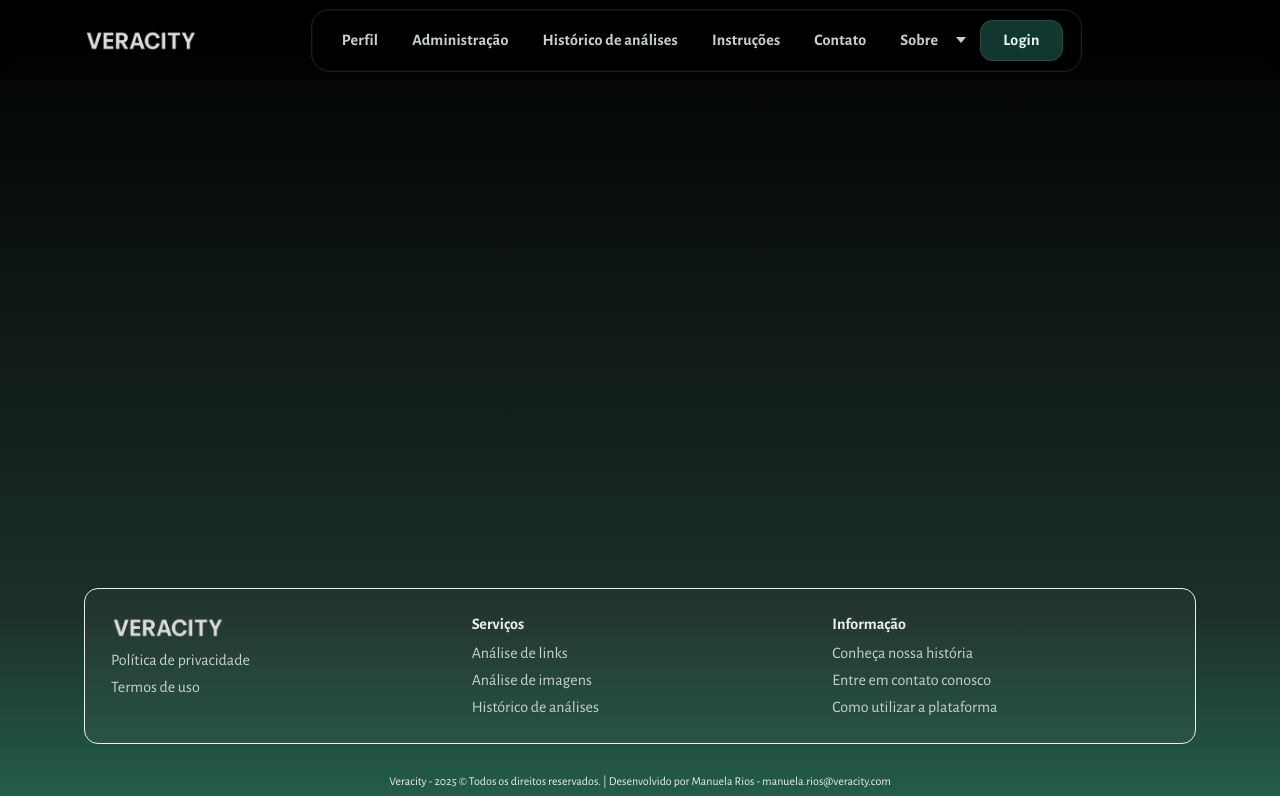
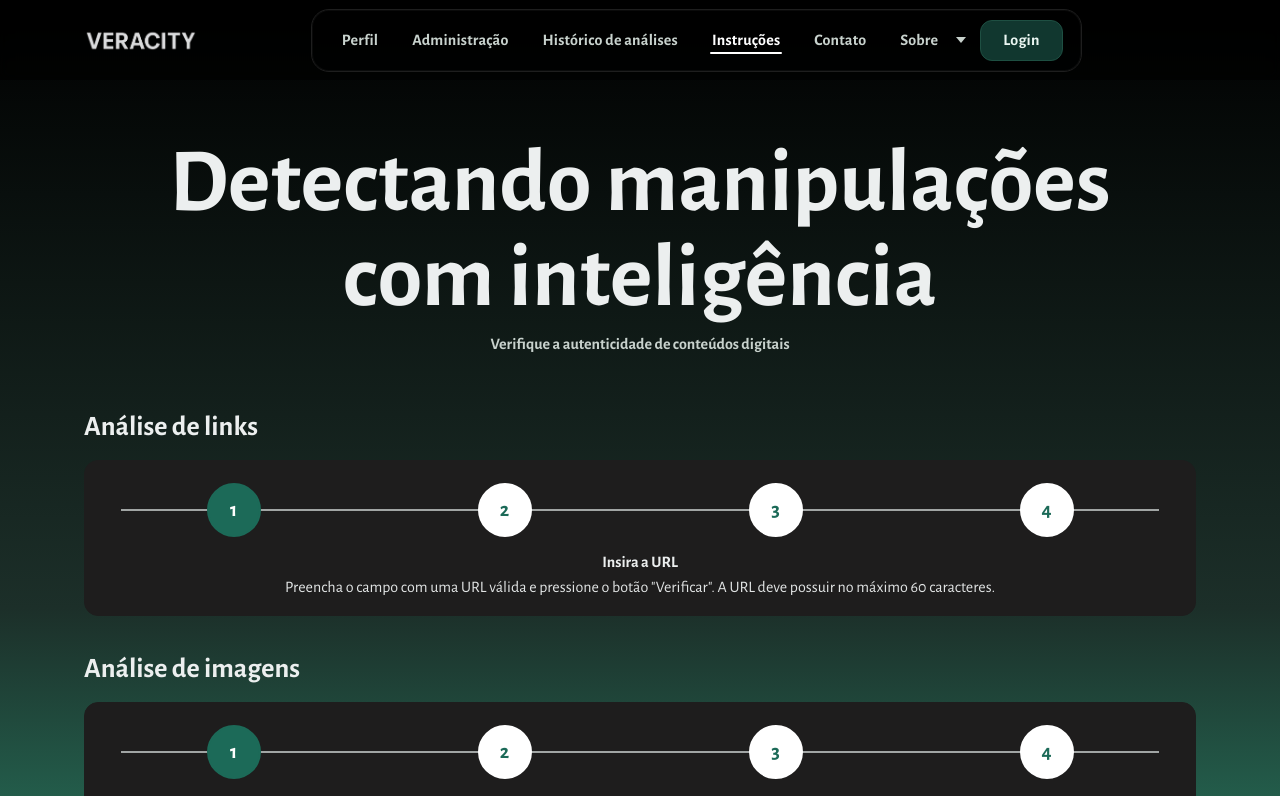
Before and after one commit to veracity-pfc/veracity-web, a React (Vite) app: page /instructions in a window 1280 px wide. Shown: the top 796 px of the page. Built offline with nearby package versions, Linux system fonts and the light colour scheme.

Commit message:
Criando tela de instruções

```diff
--- a/src/App.jsx
+++ b/src/App.jsx
@@ -4,6 +4,7 @@ import Header from './components/Header.jsx';
 import Footer from './components/Footer.jsx';
 import Home from './pages/Home.jsx';
 import About from './pages/About.jsx';
+import Instructions from './pages/Instructions.jsx';
 
 export default function App() {
   return (
@@ -12,6 +13,7 @@ export default function App() {
       <Routes>
         <Route path="/" element={<Home />} />
         <Route path="/about" element={<About />} />
+        <Route path="/instructions" element={<Instructions />} />
       </Routes>
       <Footer />
     </>
--- a/src/components/Header.jsx
+++ b/src/components/Header.jsx
@@ -22,6 +22,7 @@ export default function Header() {
   useEffect(() => {
     const path = window.location.pathname || '';
     if (path.startsWith('/about')) setActiveKey('sobre');
+    else if (path.startsWith('/instructions')) setActiveKey('instrucoes');
   }, []);
 
   useEffect(() => {
@@ -31,17 +32,11 @@ export default function Header() {
       setOpen(false);
     }
     function onKey(e) {
-      if (e.key === 'Escape') {
-        setOpen(false);
-        setMobileOpen(false);
-      }
+      if (e.key === 'Escape') { setOpen(false); setMobileOpen(false); }
     }
     document.addEventListener('click', onDocClick);
     document.addEventListener('keydown', onKey);
-    return () => {
-      document.removeEventListener('click', onDocClick);
-      document.removeEventListener('keydown', onKey);
-    };
+    return () => { document.removeEventListener('click', onDocClick); document.removeEventListener('keydown', onKey); };
   }, []);
 
   return (
@@ -52,16 +47,8 @@ export default function Header() {
           role="link"
           tabIndex={0}
           style={{ cursor: 'pointer' }}
-          onClick={(e) => {
-            e.preventDefault();
-            window.location.assign('/');
-          }}
-          onKeyDown={(e) => {
-            if (e.key === 'Enter' || e.key === ' ') {
-              e.preventDefault();
-              window.location.assign('/');
-            }
-          }}
+          onClick={(e) => { e.preventDefault(); window.location.assign('/'); }}
+          onKeyDown={(e) => { if (e.key === 'Enter' || e.key === ' ') { e.preventDefault(); window.location.assign('/'); } }}
           aria-label="Ir para a página inicial"
         >
           <Logo />
@@ -69,21 +56,7 @@ export default function Header() {
 
         <nav className="nav-links" aria-label="Principal">
           {ITEMS.map((item) => {
-            if (item.key !== 'sobre') {
-              return (
-                <a
-                  key={item.key}
-                  className={`nav-link ${activeKey === item.key ? 'is-active' : ''}`}
-                  href="#"
-                  onClick={(e) => {
-                    e.preventDefault();
-                    setActiveKey(item.key);
-                  }}
-                >
-                  {item.label}
-                </a>
-              );
-            }
+            if (item.key === 'sobre') {
               return (
                 <div key="sobre" className="about-group">
                   <a
@@ -100,172 +73,77 @@ export default function Header() {
                     aria-haspopup="menu"
                     aria-expanded={open}
                     aria-controls="about-menu"
-                  onClick={() => setOpen((v) => !v)}
+                    onClick={() => setOpen(v => !v)}
                     title="Abrir menu Sobre"
                   />
                   {open && (
-                  <div
-                    id="about-menu"
-                    ref={menuRef}
-                    role="menu"
-                    className="about-menu"
-                    aria-labelledby="about-toggle"
-                  >
-                    <a role="menuitem" tabIndex={0} href="/about" className="about-item">
-                      Conheça nossa história
-                    </a>
-                    <a
-                      role="menuitem"
-                      tabIndex={0}
-                      href="#"
-                      className="about-item"
-                      onClick={(e) => e.preventDefault()}
-                    >
-                      Política de privacidade
-                    </a>
-                    <a
-                      role="menuitem"
-                      tabIndex={0}
-                      href="#"
-                      className="about-item"
-                      onClick={(e) => e.preventDefault()}
-                    >
-                      Termos de uso
-                    </a>
+                    <div id="about-menu" ref={menuRef} role="menu" className="about-menu">
+                      <a role="menuitem" tabIndex={0} href="/about" className="about-item">Conheça nossa história</a>
+                      <a role="menuitem" tabIndex={0} href="#" className="about-item" onClick={(e) => e.preventDefault()}>Política de privacidade</a>
+                      <a role="menuitem" tabIndex={0} href="#" className="about-item" onClick={(e) => e.preventDefault()}>Termos de uso</a>
                     </div>
                   )}
                 </div>
               );
+            }
+
+            if (item.key === 'instrucoes') {
+              return (
+                <a
+                  key={item.key}
+                  className={`nav-link ${activeKey === item.key ? 'is-active' : ''}`}
+                  href="/instructions"
+                  onClick={() => setActiveKey('instrucoes')}
+                >
+                  {item.label}
+                </a>
+              );
+            }
+
+            return (
+              <a
+                key={item.key}
+                className={`nav-link ${activeKey === item.key ? 'is-active' : ''}`}
+                href="#"
+                onClick={(e) => { e.preventDefault(); setActiveKey(item.key); }}
+              >
+                {item.label}
+              </a>
+            );
           })}
-          <a
-            href="#"
-            className="nav-link login-cta"
-            onClick={(e) => e.preventDefault()}
-          >
-            Login
-          </a>
+          <a href="#" className="nav-link login-cta" onClick={(e) => e.preventDefault()}>Login</a>
         </nav>
 
-        <button
-          className="mobile-toggle"
-          aria-label="Abrir menu"
-          aria-expanded={mobileOpen}
-          onClick={() => setMobileOpen((v) => !v)}
-        >
-          <span></span>
-          <span></span>
-          <span></span>
+        <button className="mobile-toggle" aria-label="Abrir menu" aria-expanded={mobileOpen} onClick={() => setMobileOpen(v => !v)}>
+          <span></span><span></span><span></span>
         </button>
       </div>
 
       <div className={`mobile-menu ${mobileOpen ? 'open' : ''}`} role="dialog" aria-modal="true">
         <div className="container">
           <div className="mobile-group">
-            <a
-              className={`mobile-link ${activeKey === 'perfil' ? 'is-active' : ''}`}
-              href="#"
-              onClick={(e) => {
-                e.preventDefault();
-                setActiveKey('perfil');
-                setMobileOpen(false);
-              }}
-            >
-              Perfil
-            </a>
-            <a
-              className={`mobile-link ${activeKey === 'admin' ? 'is-active' : ''}`}
-              href="#"
-              onClick={(e) => {
-                e.preventDefault();
-                setActiveKey('admin');
-                setMobileOpen(false);
-              }}
-            >
-              Administração
-            </a>
-            <a
-              className={`mobile-link ${activeKey === 'historico' ? 'is-active' : ''}`}
-              href="#"
-              onClick={(e) => {
-                e.preventDefault();
-                setActiveKey('historico');
-                setMobileOpen(false);
-              }}
-            >
-              Histórico de análises
-            </a>
-            <a
-              className={`mobile-link ${activeKey === 'instrucoes' ? 'is-active' : ''}`}
-              href="#"
-              onClick={(e) => {
-                e.preventDefault();
-                setActiveKey('instrucoes');
-                setMobileOpen(false);
-              }}
-            >
+            <a className={`mobile-link ${activeKey === 'perfil' ? 'is-active' : ''}`} href="#" onClick={(e) => { e.preventDefault(); setActiveKey('perfil'); setMobileOpen(false); }}>Perfil</a>
+            <a className={`mobile-link ${activeKey === 'admin' ? 'is-active' : ''}`} href="#" onClick={(e) => { e.preventDefault(); setActiveKey('admin'); setMobileOpen(false); }}>Administração</a>
+            <a className={`mobile-link ${activeKey === 'historico' ? 'is-active' : ''}`} href="#" onClick={(e) => { e.preventDefault(); setActiveKey('historico'); setMobileOpen(false); }}>Histórico de análises</a>
+
+            <a className={`mobile-link ${activeKey === 'instrucoes' ? 'is-active' : ''}`} href="/instructions" onClick={() => { setActiveKey('instrucoes'); setMobileOpen(false); }}>
               Instruções
             </a>
-            <a
-              className={`mobile-link ${activeKey === 'contato' ? 'is-active' : ''}`}
-              href="#"
-              onClick={(e) => {
-                e.preventDefault();
-                setActiveKey('contato');
-                setMobileOpen(false);
-              }}
-            >
-              Contato
-            </a>
 
-            <a
-              className={`mobile-link ${activeKey === 'sobre' ? 'is-active' : ''}`}
-              href="#"
-              onClick={(e) => {
-                e.preventDefault();
-                setActiveKey('sobre');
-                setMobileSobreOpen((v) => !v);
-              }}
-            >
+            <a className={`mobile-link ${activeKey === 'contato' ? 'is-active' : ''}`} href="#" onClick={(e) => { e.preventDefault(); setActiveKey('contato'); setMobileOpen(false); }}>Contato</a>
+
+            <a className={`mobile-link ${activeKey === 'sobre' ? 'is-active' : ''}`} href="#" onClick={(e) => { e.preventDefault(); setActiveKey('sobre'); setMobileSobreOpen(v => !v); }}>
               Sobre ▾
             </a>
             {mobileSobreOpen && (
               <>
-                <a className="mobile-subitem" href="/about" onClick={() => setMobileOpen(false)}>
-                  Conheça nossa história
-                </a>
-                <a
-                  className="mobile-subitem"
-                  href="#"
-                  onClick={(e) => {
-                    e.preventDefault();
-                    setMobileOpen(false);
-                  }}
-                >
-                  Política de privacidade
-                </a>
-                <a
-                  className="mobile-subitem"
-                  href="#"
-                  onClick={(e) => {
-                    e.preventDefault();
-                    setMobileOpen(false);
-                  }}
-                >
-                  Termos de uso
-                </a>
+                <a className="mobile-subitem" href="/about" onClick={() => setMobileOpen(false)}>Conheça nossa história</a>
+                <a className="mobile-subitem" href="#" onClick={(e) => { e.preventDefault(); setMobileOpen(false); }}>Política de privacidade</a>
+                <a className="mobile-subitem" href="#" onClick={(e) => { e.preventDefault(); setMobileOpen(false); }}>Termos de uso</a>
               </>
             )}
 
-            <a
-              className="mobile-login"
-              href="#"
-              onClick={(e) => {
-                e.preventDefault();
-                setMobileOpen(false);
-              }}
-            >
-              Login
-            </a>
+            <a className="mobile-login" href="#" onClick={(e) => { e.preventDefault(); setMobileOpen(false); }}>Login</a>
           </div>
         </div>
       </div>
--- /dev/null
+++ b/src/pages/Instructions.jsx
@@ -0,0 +1,87 @@
+import React, { useState } from 'react';
+
+const linkSteps = [
+  {
+    title: 'Insira a URL',
+    text: 'Preencha o campo com uma URL válida e pressione o botão "Verificar". A URL deve possuir no máximo 60 caracteres.'
+  },
+  {
+    title: 'Verificações',
+    text: 'Checamos reputação do domínio, possíveis typosquattings e sinais de phishing.'
+  },
+  {
+    title: 'Classificação',
+    text: 'A URL é classificada como Segura, Suspeita ou Falsa com base nas análises realizadas.'
+  },
+  {
+    title: 'Resultado',
+    text: 'Após a conclusão da análise, o resumo, explicação e recomendações práticas serão exibidas na tela.'
+  }
+];
+
+const imageSteps = [
+  {
+    title: 'Envie a imagem',
+    text: 'Envie o arquivo para verificação. A imagem deve estar no formato .png ou .jpeg. e ter no máximo 50MB de tamanho.'
+  },
+  {
+    title: 'Processamento',
+    text: 'Aplicamos verificações visuais e heurísticas para indícios de manipulação.'
+  },
+  {
+    title: 'Interpretação',
+    text: 'Consolidamos os achados e avaliamos a probabilidade de falsificação.'
+  },
+  {
+    title: 'Resultado',
+    text: 'Exibimos o parecer e recomendações de como proceder com a imagem.'
+  }
+];
+
+function Steps({ title, steps }) {
+  const [active, setActive] = useState(0);
+
+  return (
+    <section className="instructions-block container">
+      <h2 className="instructions-title">{title}</h2>
+
+      <div className="steps-wrap">
+        <div className="steps-bar">
+          {[0,1,2,3].map(i => (
+            <button
+              key={i}
+              type="button"
+              className={`step-btn ${active === i ? 'is-active' : ''}`}
+              onClick={() => setActive(i)}
+              aria-pressed={active === i}
+              aria-label={`Etapa ${i+1}: ${steps[i].title}`}
+            >
+              {i + 1}
+            </button>
+          ))}
+        </div>
+
+        <div className="step-text">
+          <p className="step-heading">
+            <strong>{steps[active].title}</strong>
+          </p>
+          <p className="step-body">{steps[active].text}</p>
+        </div>
+      </div>
+    </section>
+  );
+}
+
+export default function Instructions() {
+  return (
+    <main>
+      <section className="hero">
+        <h1>Detectando manipulações<br/>com inteligência</h1>
+        <p className="sub">Verifique a autenticidade de conteúdos digitais</p>
+      </section>
+
+      <Steps title="Análise de links" steps={linkSteps} />
+      <Steps title="Análise de imagens" steps={imageSteps} />
+    </main>
+  );
+}
--- a/src/styles/globals.css
+++ b/src/styles/globals.css
@@ -461,6 +461,81 @@ button {
   word-break: break-word;
 }
 
+.instructions-block {
+  margin: 24px auto 36px;
+}
+
+.instructions-title {
+  margin: 0 0 16px;
+  font-size: 28px;
+  font-weight: 900;
+}
+
+.steps-wrap {
+  border-radius: 14px;
+  background: #1e1d1d;
+  border: 1px solid #1e1d1d;
+  padding: 22px 22px 18px;
+}
+
+.steps-bar {
+  position: relative;
+  display: grid;
+  grid-template-columns: repeat(4, 1fr);
+  align-items: center;
+  gap: 18px;
+  margin-bottom: 16px;
+}
+.steps-bar::before {
+  content: "";
+  position: absolute;
+  left: 14px; right: 14px; top: 50%;
+  height: 2px;
+  background: #d9dfdd;
+  opacity: .7;
+  transform: translateY(-50%);
+}
+
+.step-btn {
+  position: relative;
+  z-index: 1;
+  width: 54px; height: 54px;
+  margin-inline: auto;
+  border-radius: 999px;
+  border: 2px solid #fff;
+  background: #fff;
+  color: #1c6a58;
+  font-weight: 900;
+  font-size: 20px;
+  line-height: 1;
+}
+
+
+.step-btn.is-active {
+  color: #fff;
+  background: #1c6a58;
+  border-color: #1c6a58;
+}
+
+.step-text {
+  text-align: center;
+}
+.step-heading {
+  margin: 0 0 6px;
+  font-size: 16px;
+}
+.step-body {
+  margin: 0;
+  color: var(--text-primary);
+  opacity: .95;
+}
+
+@media (max-width: 670px) {
+  .step-btn { width: 44px; height: 44px; font-size: 18px; }
+  .instructions-title { font-size: 22px; }
+}
+
+
 @media (max-width: 980px) {
   .nav-links {
     display: none;
```
Lines whose indentation alone changed are shown as unchanged.
